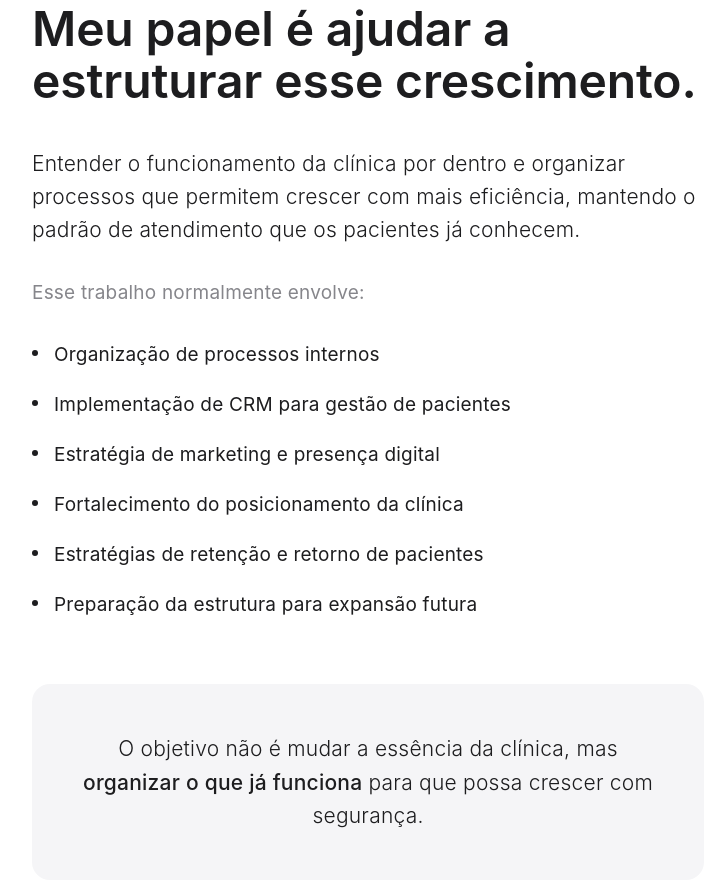
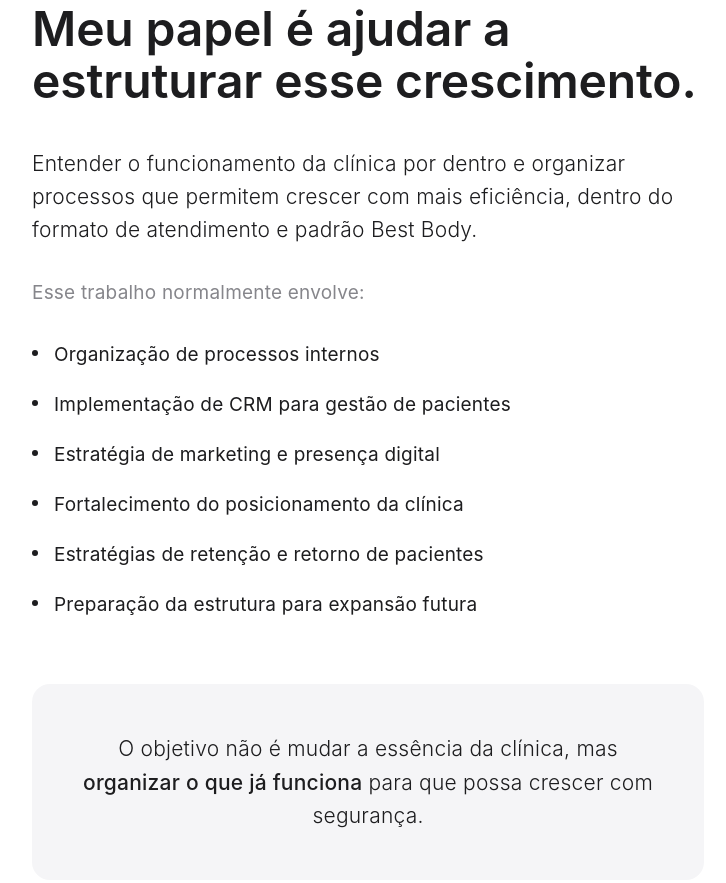
Before and after one commit to rdmobility/bestbody, a plain HTML site: page index.html in a window 1280 px wide. Shown: the part 4274-5157 px from the top of the page, without its empty margins (272-998 px from the left). Drawn offline with Linux system fonts and the light colour scheme.

Commit message:
Update text for clarity and branding consistency

```diff
--- a/index.html
+++ b/index.html
@@ -504,7 +504,7 @@
       <p class="section-label fade-in">Meu trabalho dentro da clínica</p>
       <h2 class="fade-in d1">Meu papel é ajudar a estruturar esse crescimento.</h2>
       <p class="body-lg text-dark mt-10 fade-in d2">
-        Entender o funcionamento da clínica por dentro e organizar processos que permitem crescer com mais eficiência, mantendo o padrão de atendimento que os pacientes já conhecem.
+        Entender o funcionamento da clínica por dentro e organizar processos que permitem crescer com mais eficiência, dentro do formato de atendimento e padrão Best Body.
       </p>
       <p class="body-md text-muted mt-8 fade-in d3">Esse trabalho normalmente envolve:</p>
 
```
